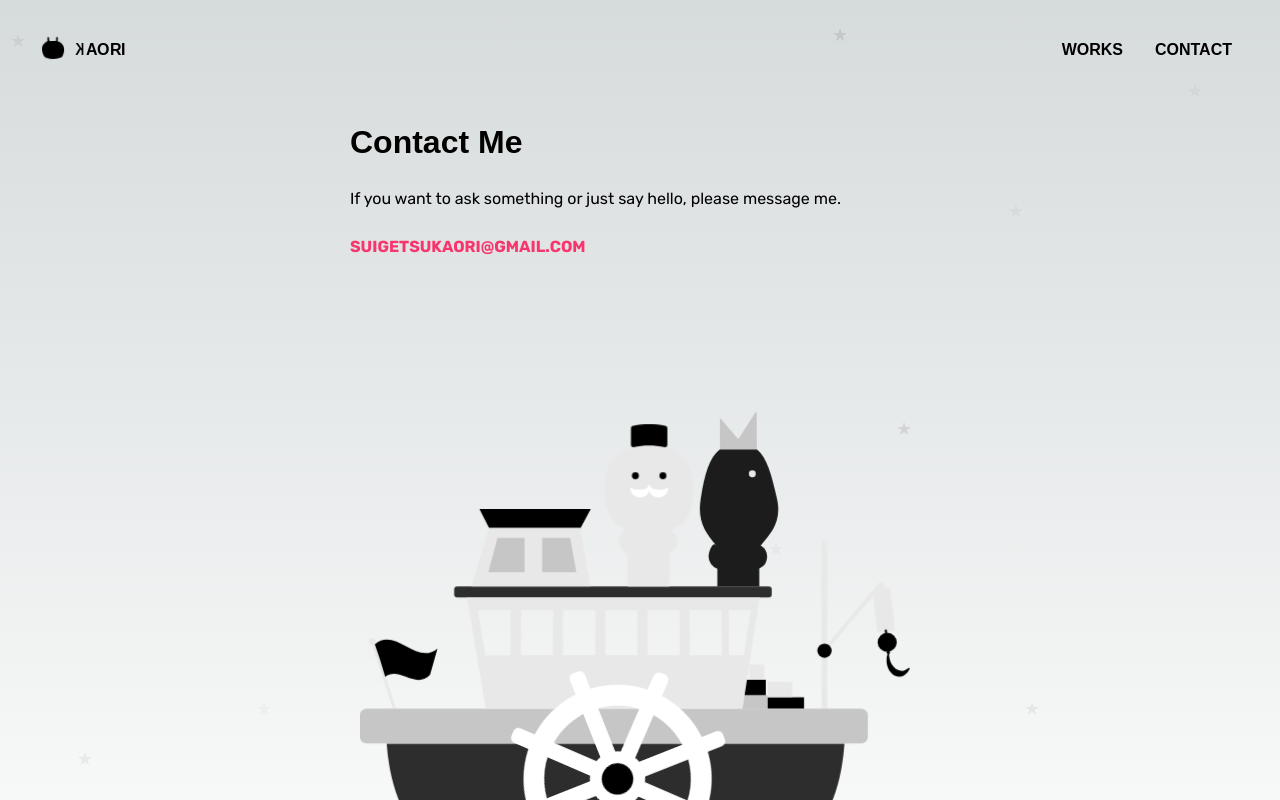
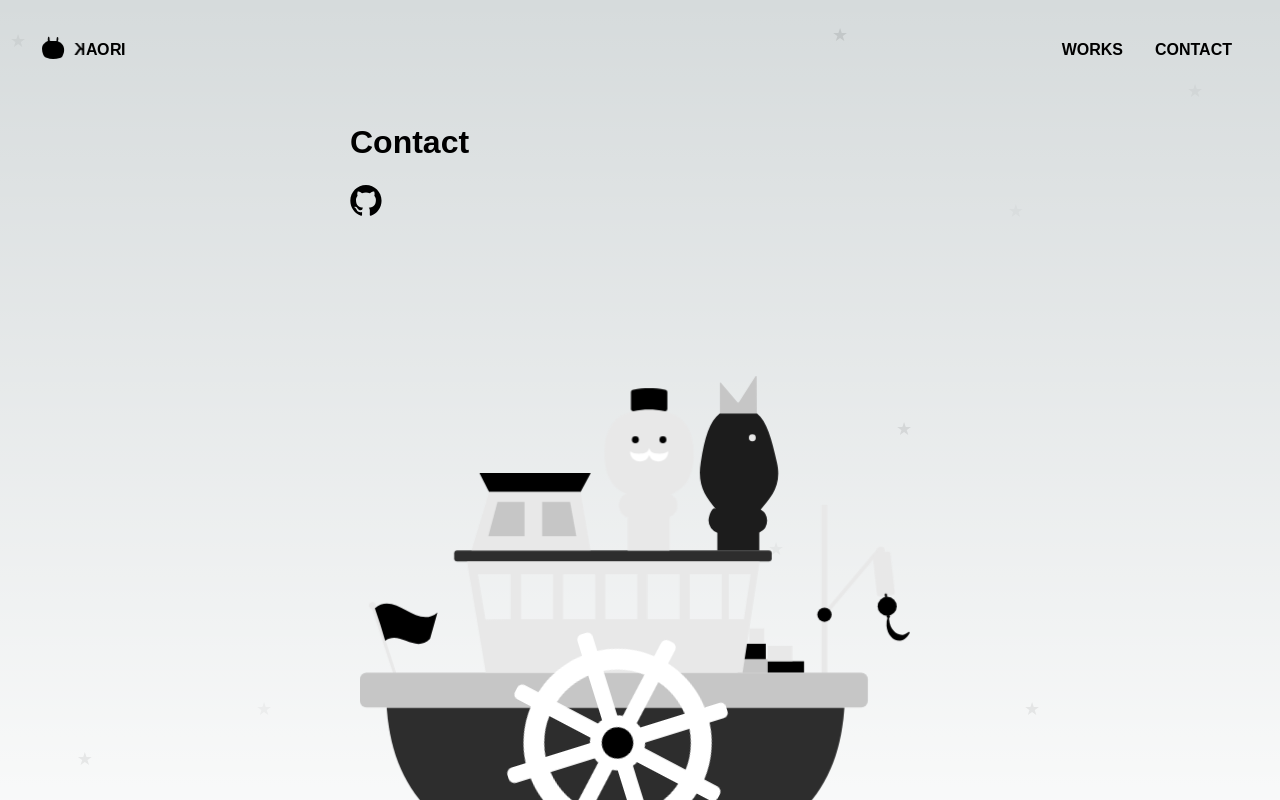
Before and after one commit to suige/portfolio-fe, a Next.js app: page /contact in a window 1280 px wide. Shown: the top 800 px of the page. Built offline with nearby package versions, Linux system fonts and the light colour scheme; no server answers; a web font is replaced by a local one.

Commit message:
feat: use social-links instead of an email

```diff
--- a/src/app/contact/page.tsx
+++ b/src/app/contact/page.tsx
@@ -1,3 +1,4 @@
+import { SocialLinks } from '../components/social-links';
 import styles from './page.module.css';
 import { Steamboat } from './steamboat';
 import { Metadata } from 'next';
@@ -9,11 +10,8 @@ export const metadata: Metadata = {
 export default function Contact() {
   return (
     <main className={styles.main}>
-      <h1 className={styles.title}>Contact Me</h1>
-      <p>If you want to ask something or just say hello, please message me.</p>
-      <a href="mailto:suigetsukaori@gmail.com" className={styles.email}>
-        suigetsukaori@gmail.com
-      </a>
+      <h1 className={styles.title}>Contact</h1>
+      <SocialLinks />
       <div className={styles.imageWrapper}>
         <Steamboat />
       </div>
```
